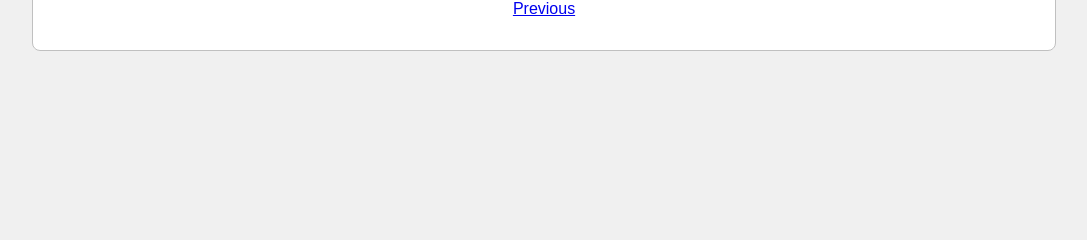
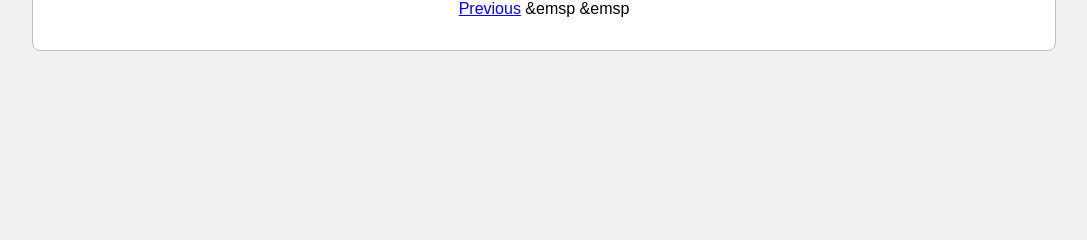
Before and after one commit to gyronaut/speedapp, a Flask app: template templates/loggedin.html in a window 1280 px wide. Shown: the part 275-515 px from the top of the page, without its empty margins (96-1183 px from the left). Run offline with Flask 3, Linux system fonts and the light colour scheme; the template is opened without the code that fills it: most values are stand-ins (such as "Sample title", 1, 10 or a date in 2020).

Commit message:
space between previous and next page links

```diff
--- a/speedapp.py
+++ b/speedapp.py
@@ -85,13 +85,12 @@ def activities(page):
 		print("no session id!")
 		return redirect(url_for('splash'))
 	# get name and access token from db
-	name = "test"
 	user = db.fetch_user(session['id'])
 	if not user:
 		print("no user for user_id ", session['id'])
 		return redirect(url_for('splash'))
 	activities = get_activities(user, page, session['activities_per_page']).json()
-	return render_template("loggedin.html", page=page, name=name, activities=activities)
+	return render_template("loggedin.html", page=page, name=user['name'], activities=activities)
 
 @app.route("/_show_activity/<int:activity_id>", methods=['POST'])
 def show_activity( activity_id):
--- a/templates/loggedin.html
+++ b/templates/loggedin.html
@@ -22,10 +22,10 @@
     </table>
     <div style="margin: auto; width: 50%; text-align: center;">
         {% if page != 1%}
-            <a href="{{ url_for('activities', page=page-1) }}" >  Previous  </a>
+            <a href="{{ url_for('activities', page=page-1) }}" >Previous</a> &emsp &emsp
         {% endif %}
         {% if activities|length == session['activities_per_page'] %}
-            <a href="{{ url_for('activities', page=page+1) }}" >  Next  </a>
+            <a href="{{ url_for('activities', page=page+1) }}" >Next</a>
         {% endif %}
     </div>
 {% endblock %}
```
